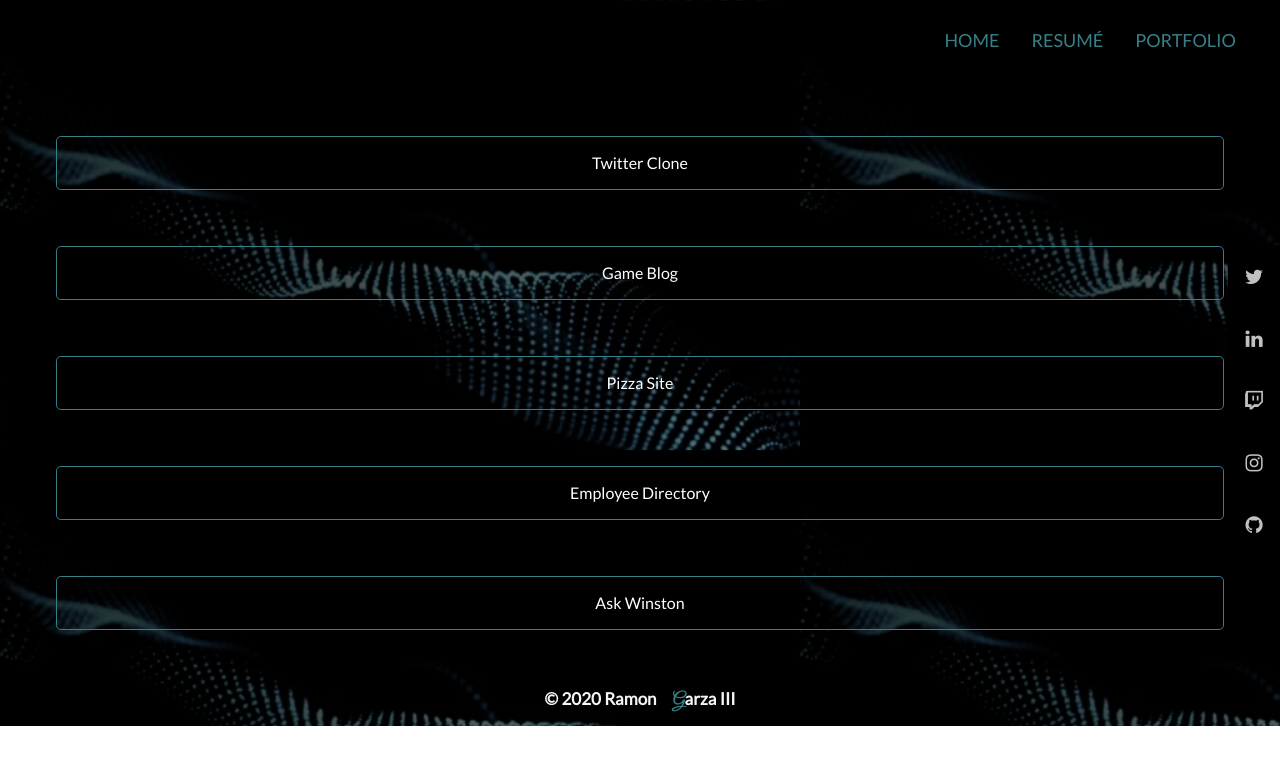
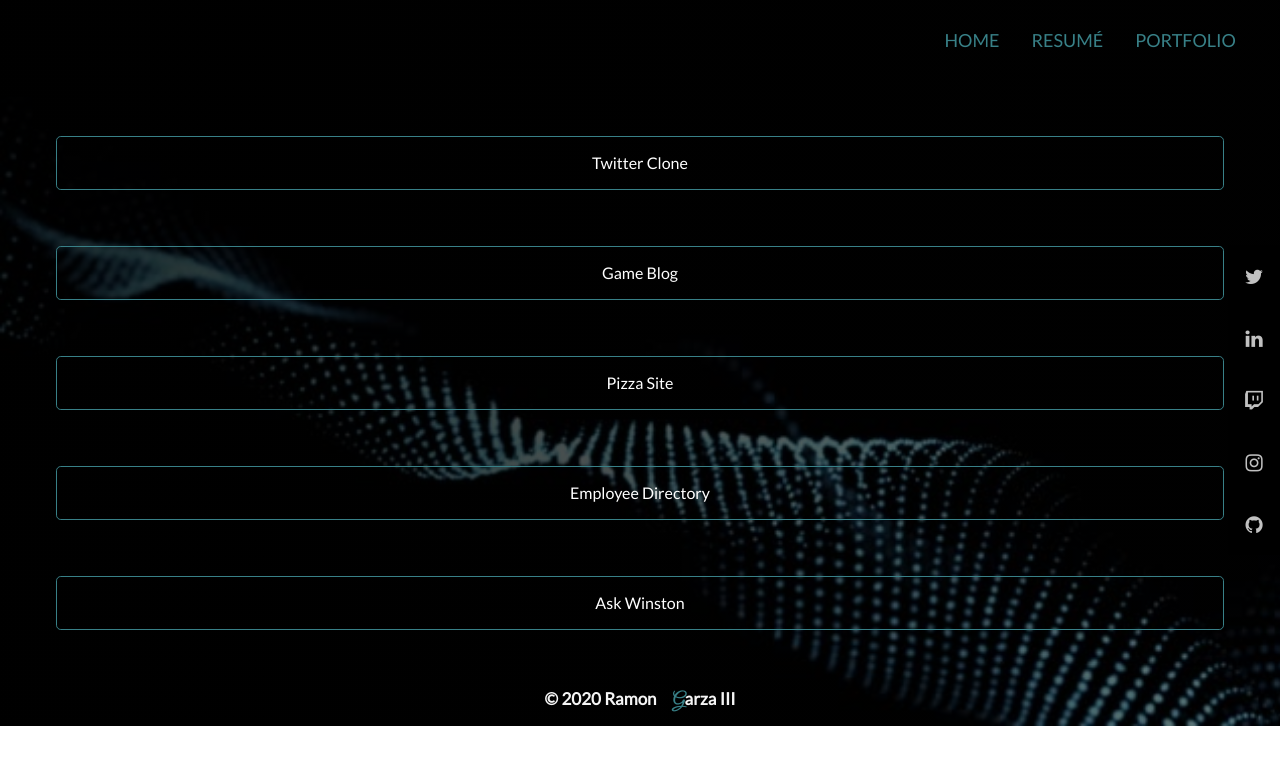
Before and after one commit to Ramong06/portfolio-website, a React (Create React App) app: page /portfolio in a window 1280 px wide. Shown: the top 764 px of the page. Built offline with nearby package versions, Linux system fonts and the light colour scheme; the HTML template or start-up script is replaced by a standard one.

Commit message:
finished styling portfolio page

```diff
--- a/src/App.css
+++ b/src/App.css
@@ -46,7 +46,7 @@
   -webkit-background-size: cover;
   -moz-background-size: cover;
   -o-background-size: cover;
-  background-size: 100vh;
+  background-size: cover;
   color: rgba(245, 245, 245, 0.897);
 }
 
--- a/src/components/TwitterCloneModal/styles.css
+++ b/src/components/TwitterCloneModal/styles.css
@@ -16,11 +16,23 @@
   background-image: linear-gradient(45deg, #388087 50%, transparent 50%) !important;
   background-position: 100% !important;
   background-size: 400% !important;
-  -webkit-transition: background 400ms ease-in-out !important;
-  transition: background 400ms ease-in-out !important;
+  -webkit-transition: background 350ms ease-in-out !important;
+  transition: background 350ms ease-in-out !important;
 }
 .modal-button:hover {
   background-position: 0 !important;
+}
+
+.modal-github__icon {
+  font-size: 30px;
+  margin: 1rem;
+  color: black;
+}
+
+.modal-external-link__icon {
+    font-size: 22px;
+    margin: 0.15rem;
+    color: black;
 }
 
 
```
Also changed, not shown: src/pages/ProjectPage.js (deleted).
